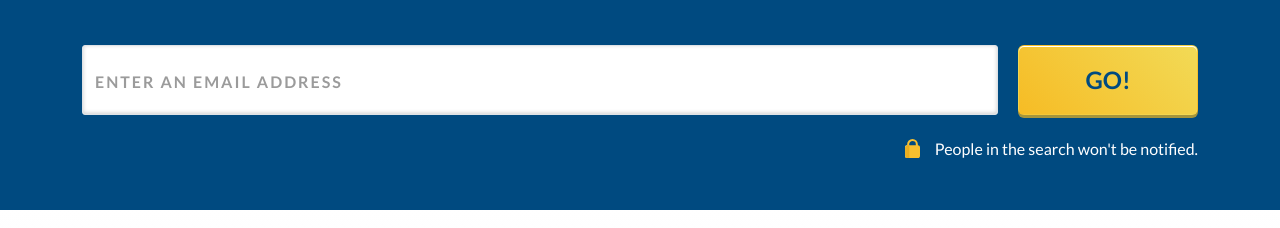
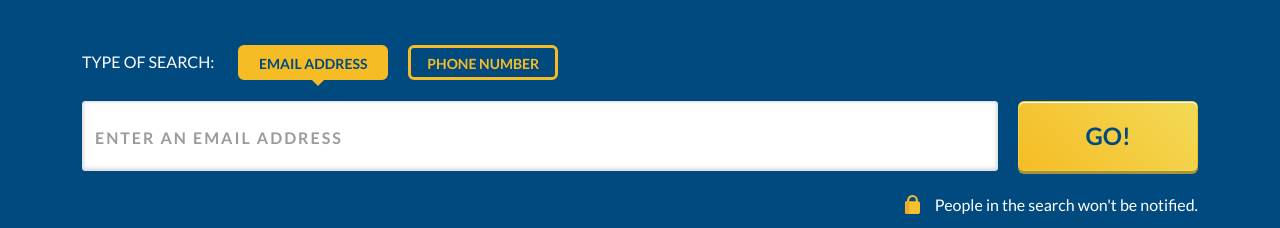
Before and after one commit to iosebkhe/FE-Challenge-Source-Code, a website built with webpack: page src/index.html in a window 1280 px wide. Shown: the part 231-459 px from the top of the page. Built offline with nearby package versions, Linux system fonts and the light colour scheme.

Commit message:
NEW feature: implement tab switching functionality and structure reorganization
- Moved tab-related code to `tabs.js` for better modularity and maintainability.
- Exported the tab functionality from `tabs.js` and imported it into `index.js`.
- Created a `components` folder and added a `tabs.scss` file for tab-specific styles.
- Updated tab click behavior to prevent form submission when switching tabs.

```diff
--- a/src/index.html
+++ b/src/index.html
@@ -37,18 +37,30 @@
 
         <form>
           <!--
-          Added d-md-flex class to ensure proper alignment of input and button in larger viewports
-          -->
-          <div class="d-md-flex">
-            <div class="input-group">
+          Added d-md-flex class to ensure proper alignment of input and button in larger viewports  -->
+          <div class="form-wrapper">
+            <div class="form-content">
+              <div class="tabs">
+                <p class="tabs-search-type">Type Of Search:</p>
+                <button class="tab-email tab tab-active">Email Address</button>
+                <button class="tab-phone tab">Phone Number</button>
+              </div>
+
+              <div class="email-input input-group">
                 <input id="email-search-input" class="form-control" type="text" name="email"
                   placeholder="Enter an Email Address" />
                 <p class="error-msg">Please enter a valid email address</p>
               </div>
+
+              <div class="phone-input input-group d-none">
+                <input id="phone-search-input" class="form-control" type="text" name="phone"
+                  placeholder="Enter A Phone Number" />
+                <p class="error-msg">Please enter a valid phone number</p>
+              </div>
+            </div>
             <!--
             Removed Bootstrap .btn class to apply custom styles that align with design specs.
-            This allows for better control over button states (hover, active) as per QA feedback.
-           -->
+            This allows for better control over button states (hover, active) as per QA feedback.  -->
             <button class="js-btn-search btn-form-submit text-uppercase" type="submit" data-form="search">Go!</button>
           </div>
           <div class="d-flex justify-content-start justify-content-md-end align-items-center mt-4">
@@ -56,6 +68,7 @@
             <p class="form-subtext">People in the search won't be notified.</p>
           </div>
         </form>
+
       </div>
     </section>
 
@@ -193,12 +206,28 @@
           <!--
           Added d-md-flex class to ensure proper alignment of input and button in larger viewports
           -->
-          <div class="d-md-flex">
-            <div class="input-group">
+          <div class="form-wrapper">
+            <div class="form-content">
+              <div class="tabs">
+                <p class="tabs-search-type">Type Of Search</p>
+                <button class="tab-email tab tab-active">Email Address</button>
+                <button class="tab-phone tab">Phone Number</button>
+              </div>
+
+              <div class="email-input input-group">
                 <input id="email-search-again-input" class="form-control" type="text" name="email"
                   placeholder="Enter an Email Address" />
                 <p class="error-msg">Please enter a valid email address</p>
               </div>
+
+              <div class="phone-input input-group d-none">
+                <input id="phone-search-again-input" class="form-control" type="text" name="phone"
+                  placeholder="Enter A Phone Number" />
+                <p class="error-msg">Please enter a valid phone number</p>
+              </div>
+            </div>
+
+
             <!--
             Removed Bootstrap .btn class to apply custom styles that align with design specs.
             This allows for better control over button states (hover, active) as per QA feedback.
--- a/src/index.js
+++ b/src/index.js
@@ -1,8 +1,10 @@
 import 'bootstrap/dist/css/bootstrap.css';
 import './styles/main.scss';
 import { initInputValidation, initSearchButton } from './js/form-validation';
+import { initTabs } from './js/tabs';
 
 (function init() {
   initInputValidation();
   initSearchButton();
+  initTabs();
 })();
--- /dev/null
+++ b/src/js/tabs.js
@@ -0,0 +1,54 @@
+/**
+ * initTabs: Initializes the tab functionality for all forms with email and phone input fields.
+ *
+ * - This function uses event delegation to handle clicks on tab buttons. It listens for clicks
+ *   on any element with the 'tab' class and applies the logic for switching between the
+ *   "Email Address" and "Phone Number" input fields.
+ *
+ * - The event listener is attached to the document, which allows it to handle clicks on
+ *   any tabs across multiple forms. This is more efficient and scalable than adding
+ *   individual event listeners to each form.
+ *
+ * - When a tab is clicked, the closest parent form is identified using `closest('form')`,
+ *   and the appropriate email or phone input fields are shown or hidden based on the tab clicked.
+ *
+ * This approach ensures:
+ *  1. Scalability for multiple forms.
+ *  2. Efficient handling of events by attaching only one listener at the document level.
+ *  3. Cleaner, more maintainable code by avoiding redundant event listener setups.
+ */
+
+function initTabs() {
+  // Add event listener to the document level to handle clicks on any tab
+  document.addEventListener('click', function (event) {
+    // Check if the clicked element is a tab
+    if (event.target.classList.contains('tab')) {
+      // Prevent the default behavior of the button (form submission)
+      event.preventDefault();
+
+      // Identify the parent form of the clicked tab
+      const formContainer = event.target.closest('form');
+      const emailInputContainer = formContainer.querySelector('.email-input');
+      const phoneInputContainer = formContainer.querySelector('.phone-input');
+      const tabs = formContainer.querySelectorAll('.tab');
+
+      // Remove 'tab-active' class from all tabs in the current form
+      tabs.forEach(t => t.classList.remove('tab-active'));
+
+      // Add 'tab-active' class to the clicked tab
+      event.target.classList.add('tab-active');
+
+      // Show or hide input fields based on the clicked tab
+      if (event.target.classList.contains("tab-email")) {
+        emailInputContainer.classList.remove('d-none'); // Show email input
+        phoneInputContainer.classList.add('d-none'); // Hide phone input
+      } else if (event.target.classList.contains("tab-phone")) {
+        emailInputContainer.classList.add('d-none'); // Hide email input
+        phoneInputContainer.classList.remove('d-none'); // Show phone input
+      }
+    }
+  });
+}
+
+// Initialize the tabs functionality
+export { initTabs };
--- /dev/null
+++ b/src/styles/components/_tabs.scss
@@ -0,0 +1,62 @@
+.tabs {
+  display: flex;
+  gap: 7px;
+  margin-bottom: 21px;
+  align-items: center;
+
+  @media (min-width:768px) {
+    gap: 20px;
+  }
+
+  &-search-type {
+    display: none;
+
+    @media (min-width:768px) {
+      display: block;
+      margin-bottom: 0;
+      color: #ffffff;
+      font-size: 16px;
+      text-transform: uppercase;
+      margin-right: 4px;
+    }
+  }
+
+  .tab {
+    background-color: transparent;
+    outline: none;
+    flex: 1;
+    font-size: 14px;
+    color: #F6BC25;
+    font-weight: 700;
+    border: 3px solid #F6BC25;
+    border-radius: 6px;
+    padding-top: 7px;
+    padding-bottom: 5px;
+    line-height: 17px;
+    text-transform: uppercase;
+
+    &-active {
+      position: relative;
+      color: #004A80;
+      background-color: #F6BC25;
+
+      &::after {
+        content: "";
+        position: absolute;
+        bottom: -50%;
+        left: 50%;
+        transform: rotate(45deg) translate(-5px, -5px);
+        width: 10px;
+        height: 10px;
+        background-color: #F6BC25;
+
+      }
+    }
+
+    @media (min-width:768px) {
+      max-width: 150px;
+    }
+  }
+
+
+}
--- a/src/styles/main.scss
+++ b/src/styles/main.scss
@@ -1,4 +1,6 @@
 @import 'base/typography';
+
+@import './components/tabs';
 
 @import 'sections/above-the-fold';
 @import 'sections/navbar';
--- a/src/styles/sections/_search-form.scss
+++ b/src/styles/sections/_search-form.scss
@@ -1,4 +1,17 @@
+.form-wrapper {
+  @media (min-width:768px) {
+    display: flex;
+    align-items: flex-end;
+  }
+}
+
+.form-content {
+  flex: 1;
+}
+
+
 .btn-form-submit {
+  flex: 1;
   border: 1px solid transparent;
   padding: 6px 0;
   font-size: 24px;
@@ -12,10 +25,12 @@
   -webkit-appearance: none;
   max-width: 180px;
   width: 100%;
+  height: 70px;
   margin-left: 20px;
 
   /* Adjust styles for mobile view */
   @media (max-width: 767px) {
+    height: 50px;
     max-width: 100%;
     margin: 12px 0 0 0;
   }
```
Lines whose indentation alone changed are shown as unchanged.
